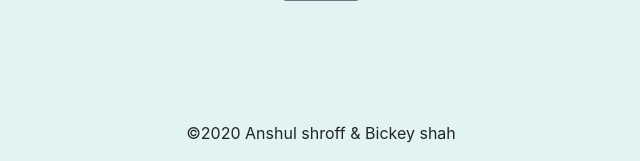
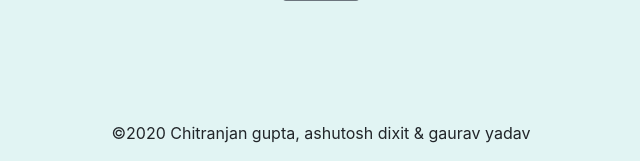
Before and after one commit to Bickey1436/BDA-Project, a Flask app: page / in a window 1280 px wide. Shown: the part 693-854 px from the top of the page, without its empty margins (319-959 px from the left). Run offline with Flask 2, Linux system fonts and the light colour scheme; parts of the project's set-up code (start-up, migrations or seed data) failed here and were passed over; some libraries are stand-ins or nearby versions.

Commit message:
Update home.html

```diff
--- a/templates/home.html
+++ b/templates/home.html
@@ -160,7 +160,7 @@
 
         <br>
         <br>
-        <p>©2020 Anshul shroff & Bickey shah</p>
+        <p>©2020 Chitranjan gupta, ashutosh dixit & gaurav yadav</p>
 
     </div>
 
```
